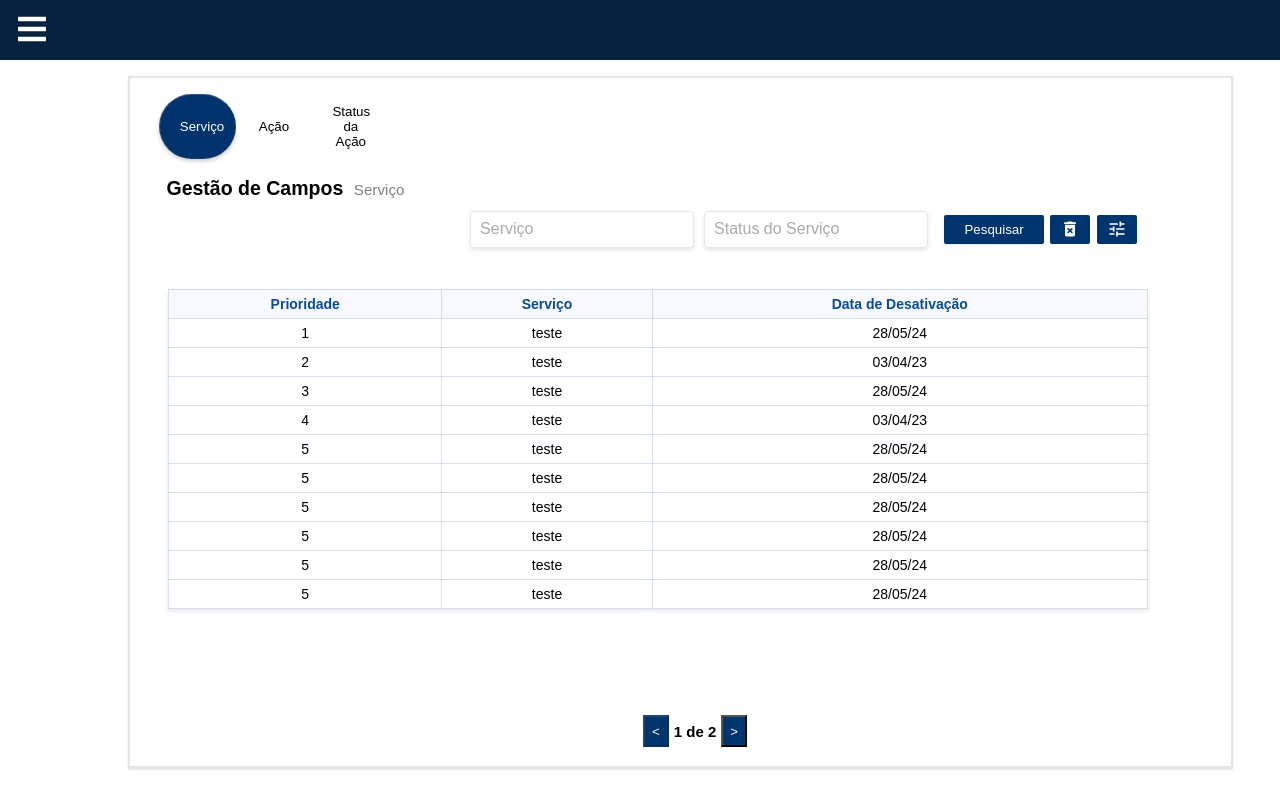
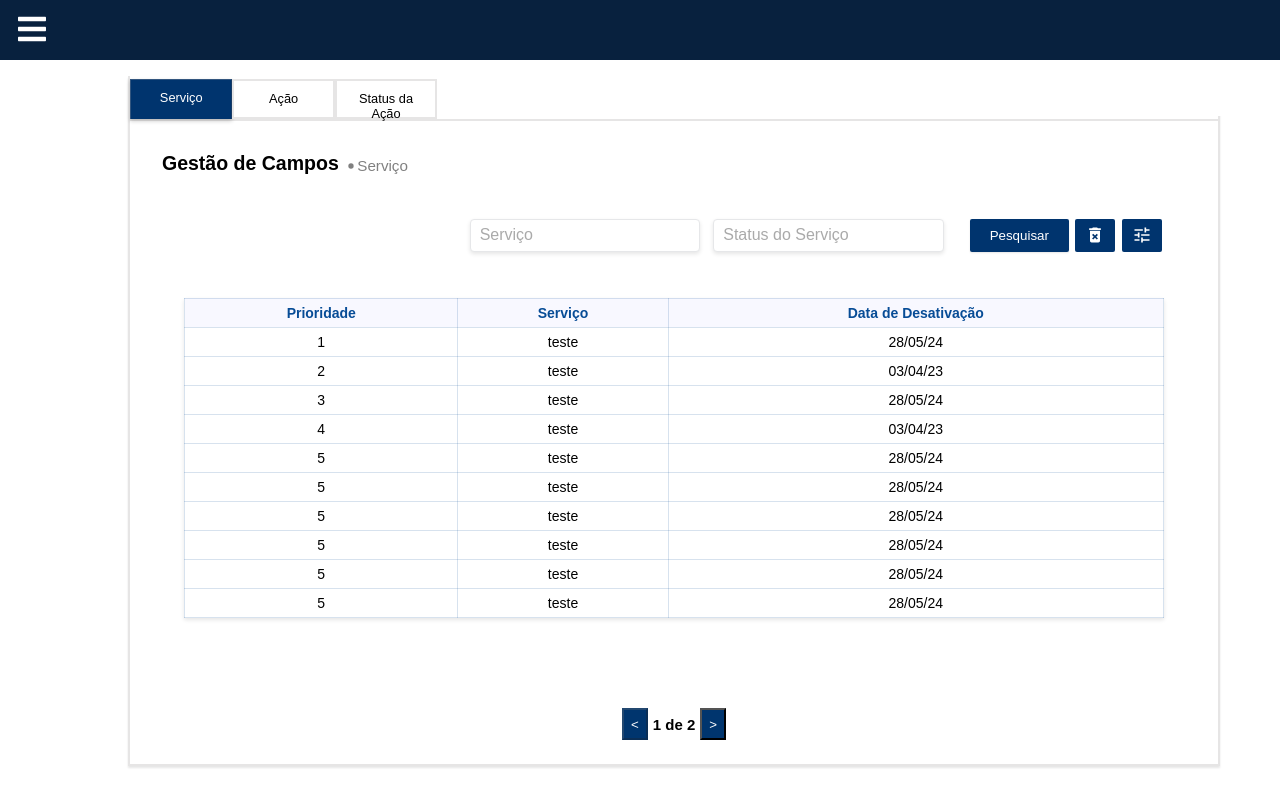
Before and after one commit to RafaelCamposTXR/sistema-gestao-parametros, a React (Create React App) app: page /gestaocampos in a window 1280 px wide. Built offline with nearby package versions, Linux system fonts and the light colour scheme.

Commit message:
criando novo modelo de abas

```diff
--- a/src/App.css
+++ b/src/App.css
@@ -14,3 +14,12 @@
   margin:0;
   padding: 0;
 }
+
+:root {
+  --blue: #00346e;
+  --main-text-color: #333333;
+  --primary-color: #007bff;
+  --secondary-color: #6c757d;
+  --font-size-large: 2rem;
+  --font-size-small: 1rem;
+}
--- a/src/components/filtros/Filtros.css
+++ b/src/components/filtros/Filtros.css
@@ -2,7 +2,7 @@
   position: relative;
   display: flex;
   width: 100%;
-  margin-bottom: 2vh;
+  margin: 4vh 0 0.5vh 0;
 }
 
 .input-container {
@@ -11,13 +11,15 @@
   display: flex;
   align-items: center;
   justify-content: right;
-  width: 98%;
-  margin-left: 1vw;
+  width: 100%;
+  margin-right: 5.4vw;
+  height: 35px;
 }
 
 .input-wrapper {
   position: relative;
-  margin-right: 10px;
+  margin-right: 1vw;
+
 }
 
 .input-label {
@@ -32,11 +34,12 @@
 }
 
 .search-input {
-  padding: 10px;
-  padding-left: 35px;
+  padding: 10px 10px 10px 14px;
   border: 1.8px solid #e6e7e9;
   border-radius: 4px;
   box-shadow: 0 2px 4px rgba(0, 0, 0, 0.1);
+  width: 16vw;
+  height: 11px;
 }
 
 .button-container {
@@ -46,15 +49,15 @@
 
 .search-button {
   display: flex;
-  margin-left: 0.5vw;
+  margin-left: 1vw;
   padding: 10px 20px;
-  background-color: #00346e;
+  background-color: var(--blue);
   color: white;
   border: none;
   border-radius: 2px;
   cursor: pointer;
   align-items: center;
-  height: 2.3vw;
+  height: 4.2vh;
   align-items: center;
   box-shadow: 0 1px 2px rgba(0, 0, 0, 0.1);
 }
@@ -62,7 +65,7 @@
 .extra-button {
   display: flex;
   padding: 10px 20px;
-  background-color: #00346e;
+  background-color: var(--blue);
   color: white;
   border: none;
   border-radius: 2px;
@@ -72,11 +75,12 @@
   height: 2.3vw;
   align-items: center;
   justify-content: center;
+  height: 4.2vh;
 }
 
 .search-button:hover,
 .extra-button:hover {
-  background-color: #074c96;
+  background-color: var(--blue);
 }
 
 .icon {
--- a/src/components/filtros/Filtros.jsx
+++ b/src/components/filtros/Filtros.jsx
@@ -53,14 +53,14 @@ function Filtros({ activeTab }) {
         )}
         {activeTab === 2 && (
           <div className="input-wrapper">
-            {!input2Focused && !input2Value && <label className="input-label">Status da Ação</label>}
+            {!input1Focused && !input1Value && <label className="input-label">Status da Ação</label>}
             <input
               type="text"
               className="search-input"
-              onFocus={() => setInput2Focused(true)}
-              onBlur={() => setInput2Focused(false)}
+              onFocus={() => setInput1Focused(true)}
+              onBlur={() => setInput1Focused(false)}
               value={input2Value}
-              onChange={(e) => setInput2Value(e.target.value)}
+              onChange={(e) => setInput1Value(e.target.value)}
             />
           </div>
         )}
--- a/src/components/gestaoservico/GestaoServico.css
+++ b/src/components/gestaoservico/GestaoServico.css
@@ -1,3 +1,4 @@
 .gestao-servico {
-
+  display: flex;
+  justify-content: center;
 }
--- a/src/components/tabela/Tabela.css
+++ b/src/components/tabela/Tabela.css
@@ -3,7 +3,6 @@
   border-collapse: collapse;
   font-family: 'Arial', sans-serif;
   margin: 20px 0;
-  margin-left: 2vw;
   font-size: 14px;
   box-shadow: 0 2px 4px rgba(0, 0, 0, 0.1);
 }
@@ -21,12 +20,12 @@
 }
 
 .pagination {
+  display: flex;
   position: absolute;
-  bottom: 3px;
+  width: 100%;
+  bottom: 1vh;
+  justify-content: center;
   margin-top: 4vh;
-  margin-left: 45%;
-  display: flex;
-  justify-content: center;
   align-items: center;
   font-size: 15px;
 }
--- a/src/components/titulo/Titulo.jsx
+++ b/src/components/titulo/Titulo.jsx
@@ -1,10 +1,12 @@
 import React from 'react'
 import './titulo.css'
+import FiberManualRecordIcon from '@mui/icons-material/FiberManualRecord';
 
 function Titulo({nomeSecao,nomeSubSecao}) {
   return (
     <div className="conteiner-titulo">
       <span className="titulo-principal">{nomeSecao}</span>
+      <FiberManualRecordIcon sx={{ fontSize: 8 }} style={{position:"relative", color: "grey", bottom: "0px"}}/>
       <span className="titulo-secundario">{nomeSubSecao}</span>
     </div>
   )
--- a/src/components/titulo/titulo.css
+++ b/src/components/titulo/titulo.css
@@ -1,17 +1,19 @@
 .conteiner-titulo {
   display: inline;
-  margin: 0.2vh 2.5vw 2vh 0.6vw;
+  margin: 0.2vh 2.5vw 2vh 1.4vw;
 }
 
 
 .titulo-principal {
   font-size: 1.22rem;
   font-weight: bold;
-  margin-right: 0.4vw;
+  margin: 0 0.2vw 0 0.1vw;
 }
 
 .titulo-secundario {
+  position: relative;
   font-size: 0.95rem;
   color: gray;
-  margin-left: 0;
+  margin-left: 0.2vw;
+  top: 1px;
 }
--- a/src/views/gestaocampos/Gestao_campos.css
+++ b/src/views/gestaocampos/Gestao_campos.css
@@ -5,17 +5,29 @@
   height: 85%;
   border: 2px solid rgba(171, 167, 167, 0.299);
   box-shadow: 0 2px 2px rgba(0, 0, 0, 0.1);
-  padding: 1vh 0 0 1vw;
+  padding: 1vh 0 0 0;
+  border-top: none;
+}
+
+.gestao::after {
+  content: '';
+  position: absolute;
+  top: 0;
+  right: -1vw;
+  width: 1vw;
+  height: 5vh;
+  background-color: #ffffff;
 }
 
 
 .area-superior {
   display: flex;
+  padding: 0 0 0 1vw;
   flex-wrap: wrap;
   justify-content: start;
   margin-top: 1vh;
   margin-bottom: 2vh;
-  width: 92%;
+  width: 100%;
 }
 
 .titulo {
@@ -27,22 +39,27 @@
 }
 
 .tabs {
+  position: relative;
+  top: -1vw;
+  left: -1vw;
   display: flex;
   justify-content: start;
-  margin: 0 0 2vh 2vh;
+  margin: 0 0 2vh 0;
   width: 100%;
-  min-height: 54px;
+  height: 5vh;
+  border-bottom: 2px solid rgba(171, 167, 167, 0.299);
+
 }
 
 .tab {
-  font-style: bold;
-  width: 6vw;
-  padding: 10px 20px;
+  font-size: 0.8rem;
+  width: 8vw;
+  padding: 10px 10px 20px;
   cursor: pointer;
-  border: none;
+  border: 2px solid rgba(171, 167, 167, 0.299);
   background-color: #ffffff;
-  border-radius: 200px;
   transition: background-color 0.3s;
+  align-items: center;
 }
 
 .tab:hover {
@@ -50,10 +67,11 @@
 }
 
 .tab.active {
-  background-color: #00336e;
+  background-color: var(--blue);
   color: white;
   box-shadow:0 2px 4px rgba(0, 0, 0, 0.208);
   border: 1px outset rgba(171, 167, 167, 0.299);
+  border-bottom: none;
 }
 
 .tab.active:hover {
```
